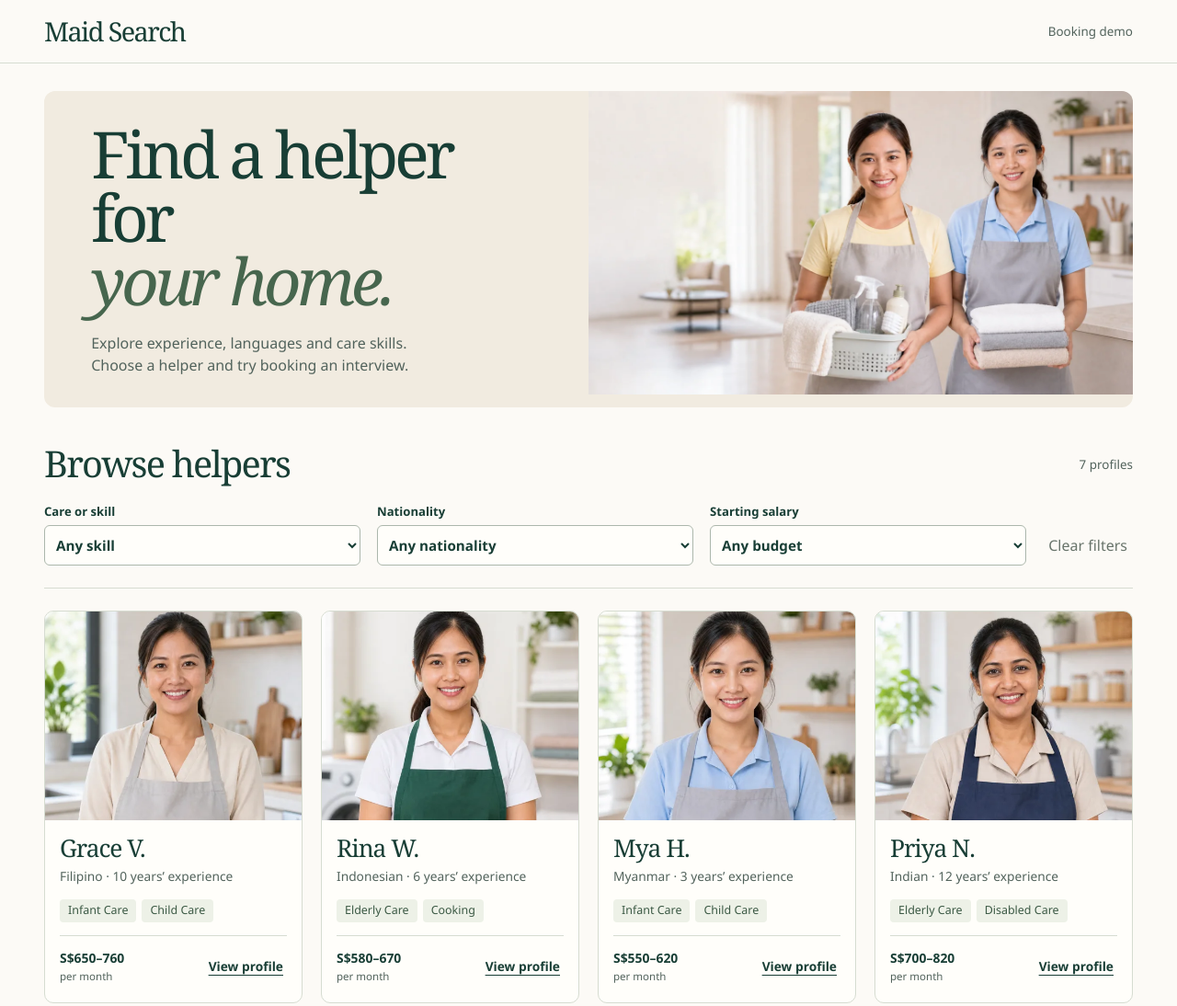
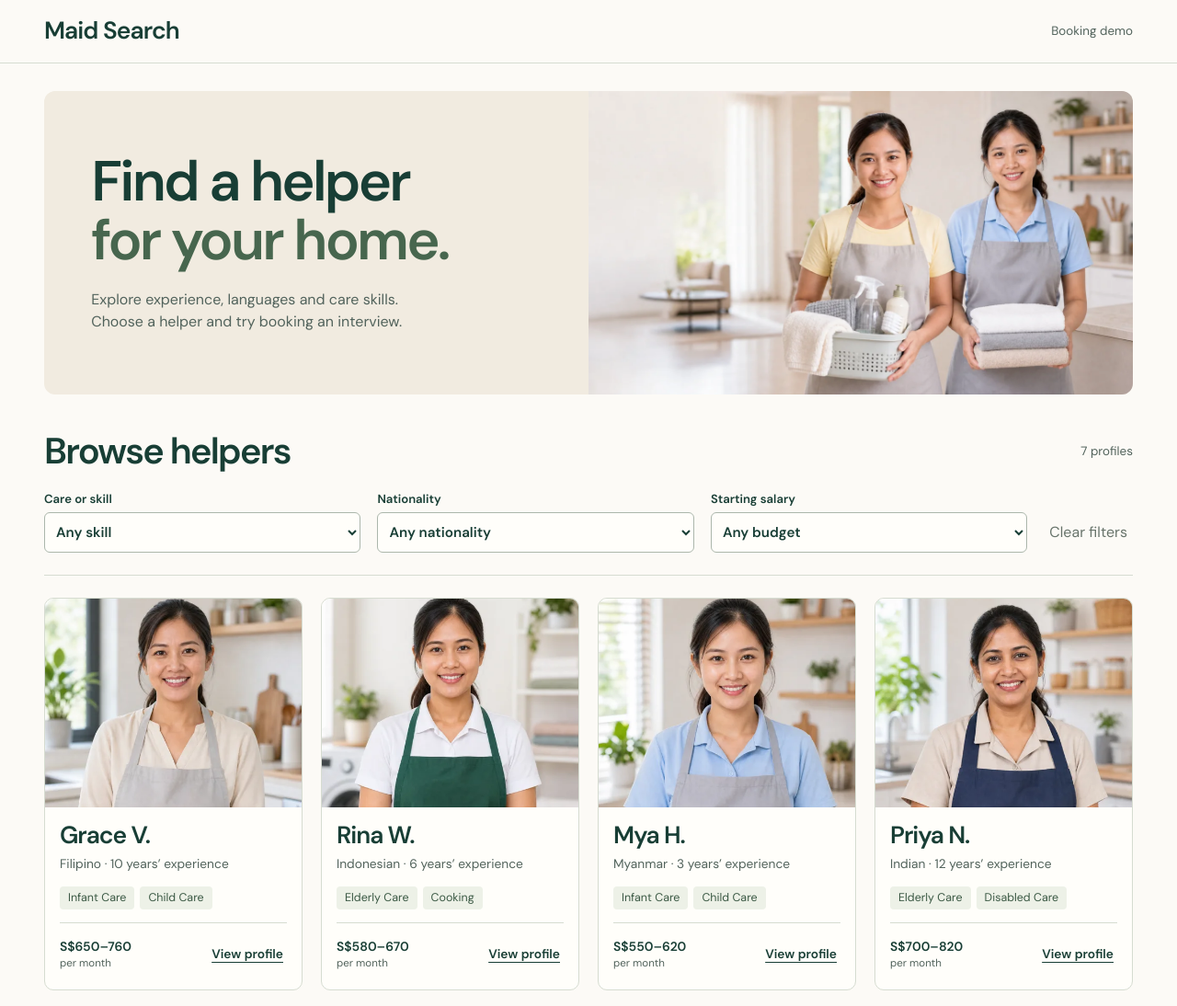
Before and after one commit to jianwongdesign/maid-search-demo, a plain HTML site: page index.html in a window 1280 px wide. Shown: the top 1094 px of the page at 92% size. Drawn offline with Linux system fonts and the light colour scheme.

Commit message:
Set the booking demo in DM Sans

```diff
--- a/index.html
+++ b/index.html
@@ -7,14 +7,14 @@
   <meta name="description" content="Browse sample domestic helper profiles and try booking an interview.">
   <title>Maid Search · Interview booking demo</title>
   <link rel="icon" href="data:,">
-  <link rel="stylesheet" href="./style.css">
+  <link rel="stylesheet" href="./style.css?v=dm-sans">
   <script src="./app.js" defer></script>
 </head>
 <body>
   <header class="mast"><div class="wrap bar"><span class="wordmark">Maid Search</span><span class="demo">Booking demo</span></div></header>
   <main class="wrap">
     <section class="hero" aria-labelledby="intro">
-      <div class="hero-copy"><h1 id="intro">Find a helper for<br><em>your home.</em></h1>
+      <div class="hero-copy"><h1 id="intro">Find a helper<br><span>for your home.</span></h1>
         <p>Explore experience, languages and care skills.<br class="wide"> Choose a helper and try booking an interview.</p>
       </div>
       <img src="./images/helpers.webp" alt="" fetchpriority="high">
--- a/style.css
+++ b/style.css
@@ -1,6 +1,13 @@
+@font-face {
+  font-family: "DM Sans";
+  src: url("./fonts/dm-sans-latin.woff2") format("woff2");
+  font-style: normal;
+  font-weight: 100 1000;
+  font-display: swap;
+}
 :root {
   color-scheme:light; --ink:#183e35; --muted:#52635c; --line:#d6dcd1; --paper:#fcfaf6;
-  font: 16px/1.5 "Avenir Next", "Segoe UI", sans-serif; color:var(--ink); background:var(--paper);
+  font: 16px/1.5 "DM Sans", "Segoe UI", sans-serif; color:var(--ink); background:var(--paper);
 }
 * {box-sizing:border-box}
 body {margin:0}
@@ -11,15 +18,15 @@ button:focus-visible,select:focus-visible {outline:3px solid #aa581e;outline-off
 .mast {border-bottom:1px solid var(--line)}
 .bar,.section-title,.dialog-bar,.card-bottom {display:flex;align-items:center;justify-content:space-between;gap:12px}
 .bar {min-height:68px}
-.wordmark,h1,h2,h3 {font-family:"Baskerville", "Iowan Old Style", Georgia, serif;font-weight:500}
-.wordmark {font-size:1.8rem;letter-spacing:-.055em}
+.wordmark,h1,h2,h3 {font-weight:600}
+.wordmark {font-size:1.65rem;letter-spacing:-.035em}
 .demo,#count,.dialog-bar,footer {color:var(--muted);font-size:.84rem}
 .hero {display:grid;grid-template-columns:1fr 1fr;background:#f1ebe0;margin:30px 0 40px;overflow:hidden;border-radius:12px}
 .hero-copy {align-self:center;padding:34px clamp(24px,4vw,60px);z-index:1}
 .hero img {display:block;width:100%;height:100%;max-height:330px;min-height:260px;object-fit:cover;object-position:63% 40%}
 h1,h2,h3,p {margin:0}
-h1 {font-size:clamp(3rem,5.5vw,5.15rem);line-height:.98;letter-spacing:-.06em}
-h1 em {font-weight:400;color:#47664e}
+h1 {font-size:clamp(2.65rem,4.8vw,4.5rem);line-height:1.04;letter-spacing:-.045em}
+h1 span {color:#47664e}
 .hero p {color:var(--muted);margin-top:21px;font-size:1rem}
 h2 {font-size:clamp(2rem,3.1vw,3rem);line-height:1.1;letter-spacing:-.045em}
 .filters {display:grid;grid-template-columns:repeat(3,minmax(0,1fr)) auto;align-items:end;gap:18px;padding:20px 0 24px;margin-bottom:24px;border-bottom:1px solid var(--line)}
@@ -62,5 +69,5 @@ dd {margin:0}
 .actions {display:grid;gap:4px}
 @media(max-width:1000px){.wrap{width:calc(100% - 56px)}.grid{grid-template-columns:repeat(3,minmax(0,1fr))}.hero-copy{padding:26px}.wide{display:none}}
 @media(max-width:760px){.wrap{width:calc(100% - 36px)}.grid{grid-template-columns:repeat(2,minmax(0,1fr))}.filters{grid-template-columns:repeat(2,minmax(0,1fr));gap:12px}.hero img{min-height:235px}.hero-copy{padding:20px}h1{font-size:clamp(2.5rem,6vw,3.2rem)}.hero p{font-size:.92rem}}
-@media(max-width:540px){.bar{min-height:56px}.hero{grid-template-columns:1fr;margin:18px 0 28px}.hero-copy{padding:23px}.hero img{min-height:0;height:clamp(130px,39vw,200px);object-position:center 34%}h1{font-size:2.85rem}.hero p{margin-top:12px}.filters{margin-bottom:16px;padding:15px 0}.grid{grid-template-columns:1fr;gap:12px}.card{display:grid;grid-template-columns:32% 1fr}.portrait{height:100%;aspect-ratio:auto;object-position:50% 22%}.card-body{padding:12px}.skills{margin:9px 0}.card-bottom{padding-top:5px}.wordmark{font-size:1.55rem}}
+@media(max-width:540px){.bar{min-height:56px}.hero{grid-template-columns:1fr;margin:18px 0 28px}.hero-copy{padding:23px}.hero img{min-height:0;height:clamp(130px,39vw,200px);object-position:center 34%}h1{font-size:clamp(2.1rem,9vw,2.85rem)}.hero p{margin-top:12px}.filters{margin-bottom:16px;padding:15px 0}.grid{grid-template-columns:1fr;gap:12px}.card{display:grid;grid-template-columns:32% 1fr}.portrait{height:100%;aspect-ratio:auto;object-position:50% 22%}.card-body{padding:12px}.skills{margin:9px 0}.card-bottom{padding-top:5px}.wordmark{font-size:1.55rem}}
 @media(max-width:340px){.wrap{width:calc(100% - 24px)}.card{grid-template-columns:28% 1fr}.card-body{padding:10px}.card-bottom{flex-wrap:wrap}}
```
Also changed, not shown: fonts/OFL.txt (added), fonts/dm-sans-latin.woff2 (added).
